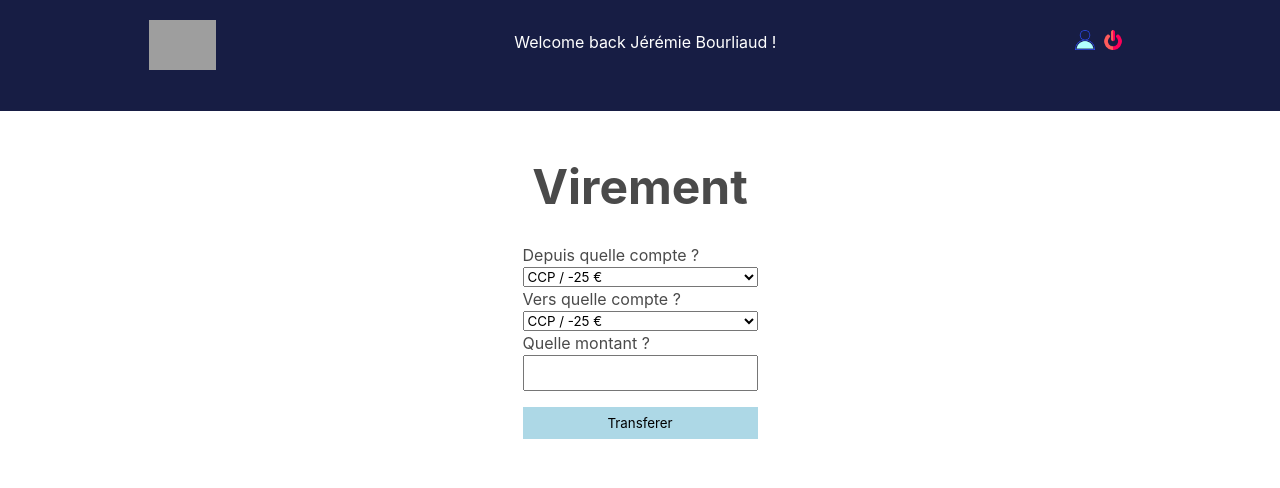
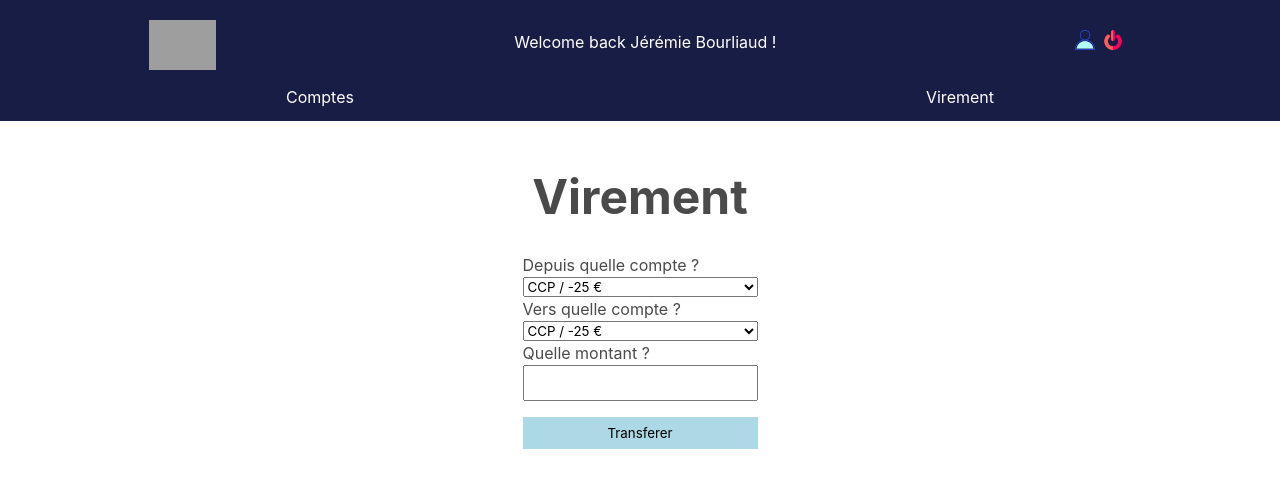
Before and after one commit to Panathes/itinov-test, a React (Create React App) app: page /transfert in a window 1280 px wide. Shown: the top 488 px of the page. Built offline with nearby package versions, Linux system fonts and the light colour scheme; grey boxes are pictures that could not be loaded.

Commit message:
add transfert link

```diff
--- a/src/App.tsx
+++ b/src/App.tsx
@@ -1,11 +1,9 @@
 import 'bulma/css/bulma.min.css';
-import { useState } from 'react';
 import Homepage from './page/Homepage';
 import Operations from './page/Operations';
 import Transaction from './page/Transaction';
 import CurrentUserAccounts from './context';
 import { fakeData } from './asset/fakeData';
-import { Account } from './context';
 
 
 import {
--- a/src/components/Header/index.tsx
+++ b/src/components/Header/index.tsx
@@ -4,7 +4,7 @@ import logout from '../../asset/logout.png';
 import styled from 'styled-components';
 
 const HeaderWrapper = styled.div`
-    height: 111px;
+    height: 121px;
     width: 100%;
     background-color: #171D44;
     color: #FFF;
@@ -34,6 +34,16 @@ const Logo = styled.img`
     max-height: 20px;
     margin-right: 8px;
 `
+const LinkHeader = styled.div`
+    margin-top: 15px;
+    display: flex;
+    justify-content: space-around;
+`
+
+const Link = styled.a`
+    color: #FFF;
+    border-color: white;
+`
 
 const Header = () => {
     return (
@@ -47,6 +57,10 @@ const Header = () => {
                 <Logo src={logout} alt="Logout Logo" />
             </ProfileWrapper>
         </HeaderElementWrapper>
+        <LinkHeader>
+            <Link href="/">Comptes</Link>
+            <Link href="/transfert">Virement</Link>
+        </LinkHeader>
         </HeaderWrapper>
     </React.Fragment>
     )
--- a/src/components/TransactionForm/index.tsx
+++ b/src/components/TransactionForm/index.tsx
@@ -1,8 +1,8 @@
 import 'bulma/css/bulma.min.css';
-import React,{ useState } from "react";
+import { useContext } from "react";
 import { useForm, SubmitHandler } from 'react-hook-form';
 import styled from 'styled-components'
-import { fakeData } from '../../asset/fakeData';
+import CurrentUserAccounts from '../../context';
 
 export interface TransferFormData {
     find: any;
@@ -35,7 +35,7 @@ export interface TransferFormData {
 
 const TransactionForm = ({onSubmit}: TransferProps) => {
     const { register, handleSubmit, formState: { errors } } = useForm<TransferFormData>();
-    const [ accounts ] = useState(fakeData);
+    const cardInformations = useContext(CurrentUserAccounts)
     const submitHandler: SubmitHandler<TransferFormData> = data => {
       onSubmit(data);
     };
@@ -44,7 +44,7 @@ const TransactionForm = ({onSubmit}: TransferProps) => {
         <Form onSubmit={handleSubmit(submitHandler)}>
         <label>Depuis quelle compte ?</label>
         <select {...register("firstAccount")}>
-        {accounts.map( account => (
+        {cardInformations?.map( account => (
             <option value={account.nameAccount} key={account.id}>
                 {account.nameAccount} / {account.balanceAccount} €
             </option>
@@ -54,7 +54,7 @@ const TransactionForm = ({onSubmit}: TransferProps) => {
 
         <label>Vers quelle compte ?</label>
         <select {...register("secondAccount")}>
-        {accounts.map( account => (
+        {cardInformations?.map( account => (
             <option value={account.nameAccount} key={account.id}>
                 {account.nameAccount} / {account.balanceAccount} €
             </option>
--- a/src/page/Transaction/index.tsx
+++ b/src/page/Transaction/index.tsx
@@ -21,11 +21,9 @@ const Title = styled.h1`
 `
 
 const Transaction = () => {
-    // const [accountList] = useState(fakeData)
     const accountList = useContext(CurrentUserAccounts)
     const navigate = useNavigate();
     const handleTransfer = (data: TransferFormData) => {
-        console.log('Transfer data:', data);
         const creditAccount = accountList?.find((item: { nameAccount: any; }) => item.nameAccount === data.firstAccount);
         const debitAccount = accountList?.find((item: { nameAccount: any; }) => item.nameAccount === data.secondAccount);
 
```
Also changed, not shown: 1 other file (tests, documents, lock files or other folders).
